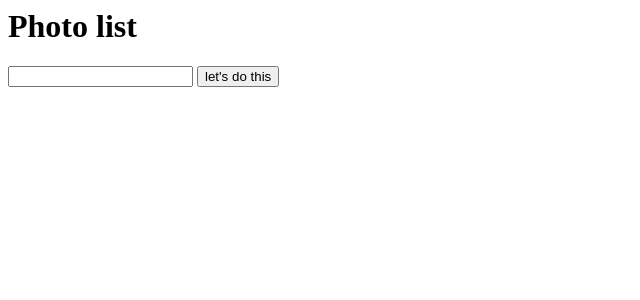
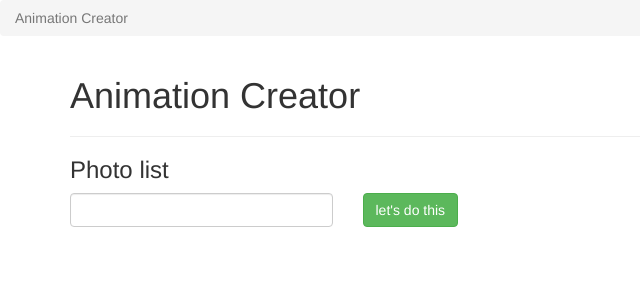
Before and after one commit to RomUriy/Animation-Creator, a Flask app: page /prepare in a window 1280 px wide. Shown: the top 300 px of the page, without its empty margins (0-640 px from the left). Run offline with Flask 2, Linux system fonts and the light colour scheme; some libraries are stand-ins or nearby versions.

Commit message:
add style

```diff
--- a/web/templates/prepare.html
+++ b/web/templates/prepare.html
@@ -1,17 +1,30 @@
-<html>
-  <head>
-    <title>Welcome</title>
-  </head>
-  <body>
-   <h1>{{ invitation }}</h1>
+{% extends 'layout.html' %}
+{% block body %}
+
+<nav aria-label="breadcrumb">
+  <ol class="breadcrumb">
+    <li class="breadcrumb-item active" aria-current="page"> Animation Creator</li>
+  </ol>
+</nav>
+
+<div class="container">
+  <div class="header"><h1>Animation Creator</h1></div>
+  <hr />
+   <h3>{{invitation}}</h3>
    <ul>
-      {% for photo in photos %}
-         <li>{{ photo }}<li>
-      {% endfor %}
+     {% for photo in photos %}
+       <li>{{photo}}</li>
+     {% endfor%}
    </ul>
    <form method="POST" action="/proceed">
-     <input name="email" type="email">
-     <button type="submit">let's do this</button>
+     <div class="row">
+     <div class="col-md-3">
+     <input name="email" class="form-control" type="email"/>
+     </div>
+     <div class="col-md-9">
+     <button type="submit" class="btn btn-success">let's do this</button>
+     </div>
    </form>
-  </body>
-</html>
+</div>
+
+{% endblock %}
```
